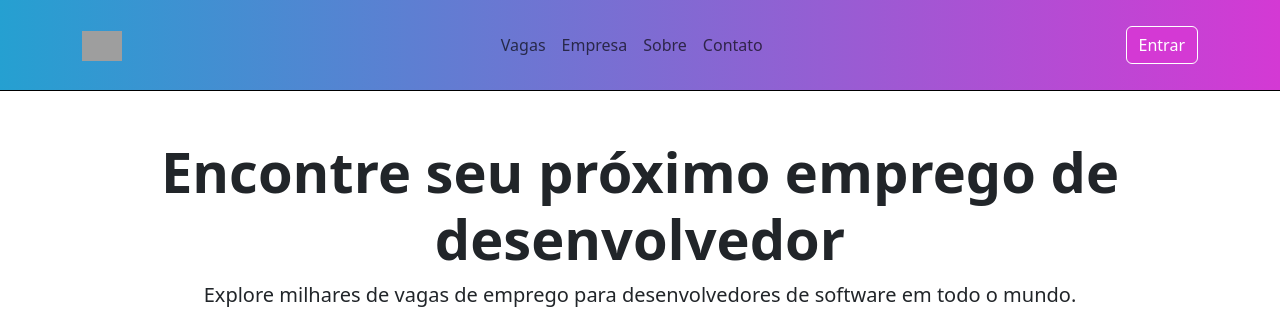
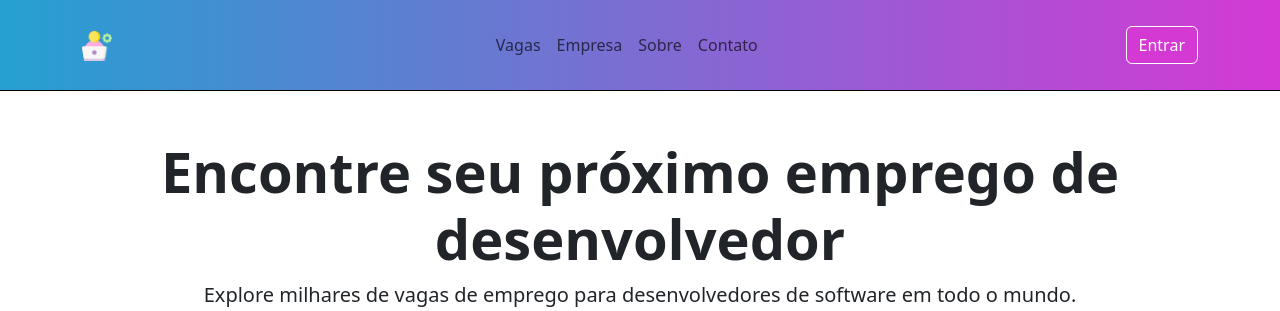
Before and after one commit to SalelaDudu/Web2, a Python web app: template templates/index.html in a window 1280 px wide. Shown: the top 311 px of the page. Run offline with Jinja, Linux system fonts and the light colour scheme; the template is opened without the code that fills it, so the values that code supplies are empty; grey boxes are pictures that could not be loaded.

Commit message:
correcao
infimo

```diff
--- a/templates/index.html
+++ b/templates/index.html
@@ -5,7 +5,7 @@
   <meta name="viewport" content="width=device-width, initial-scale=1.0">
   <title>Busca Dev</title>
   <link href="https://cdn.jsdelivr.net/npm/bootstrap@5.3.3/dist/css/bootstrap.min.css" rel="stylesheet" integrity="sha384-QWTKZyjpPEjISv5WaRU9OFeRpok6YctnYmDr5pNlyT2bRjXh0JMhjY6hW+ALEwIH" crossorigin="anonymous">
-  <link href="./style.css" rel="stylesheet">
+  <link href="../assets/css/style.css" rel="stylesheet">
 </head>
 <body>
   <!-- Cabeçalho do Site -->
@@ -13,7 +13,7 @@
     <nav id="nav-top" class="navbar navbar-expand-lg navbar-light bg-light">
       <div class="container">
         <a class="navbar-brand" href="#">
-          <img src="./dev.png" alt="Logo" height="30">
+          <img src="../assets/img/dev.png" alt="Logo" height="30">
         </a>
         <div class="collapse navbar-collapse justify-content-center" id="navbarNav">
           <ul class="navbar-nav">
```
